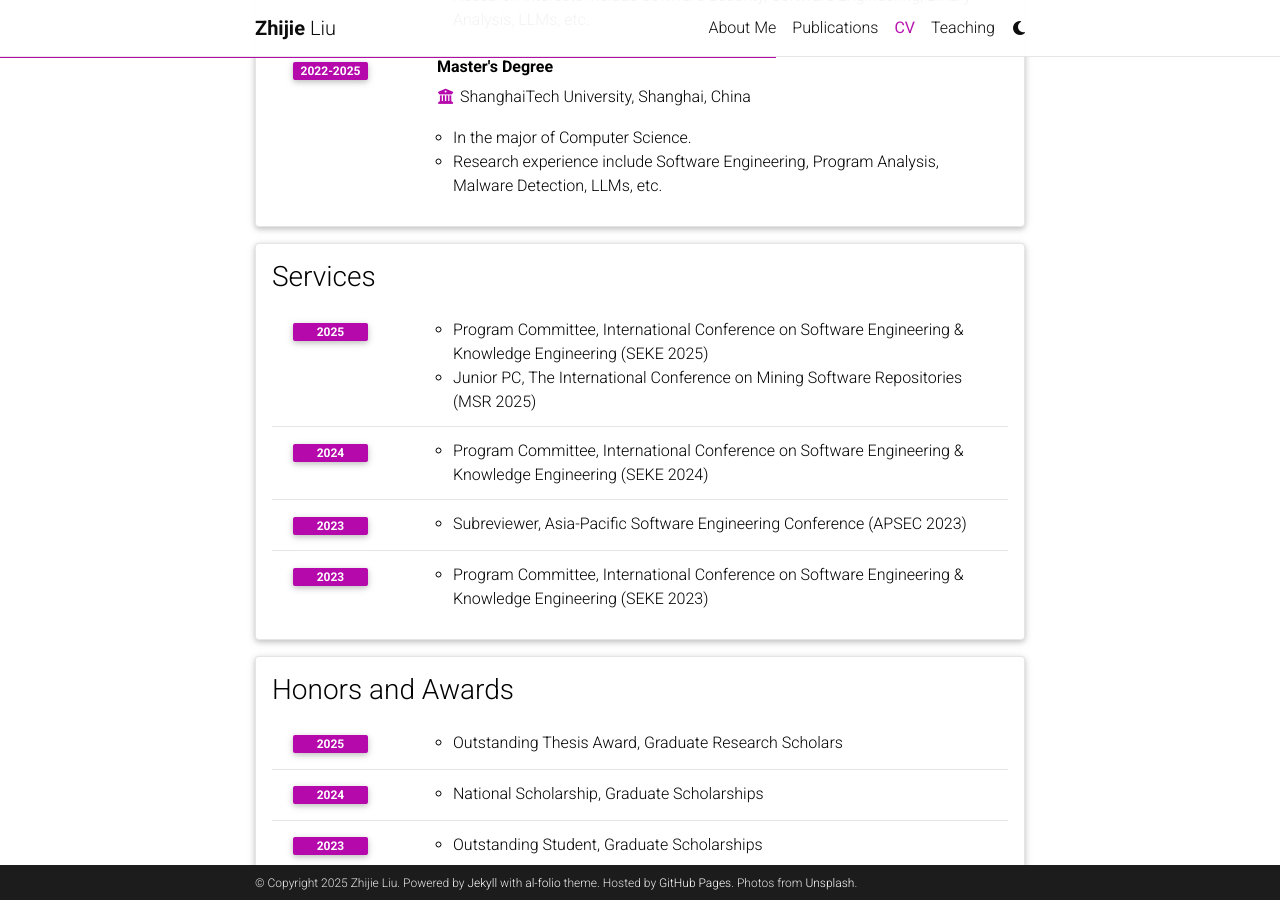
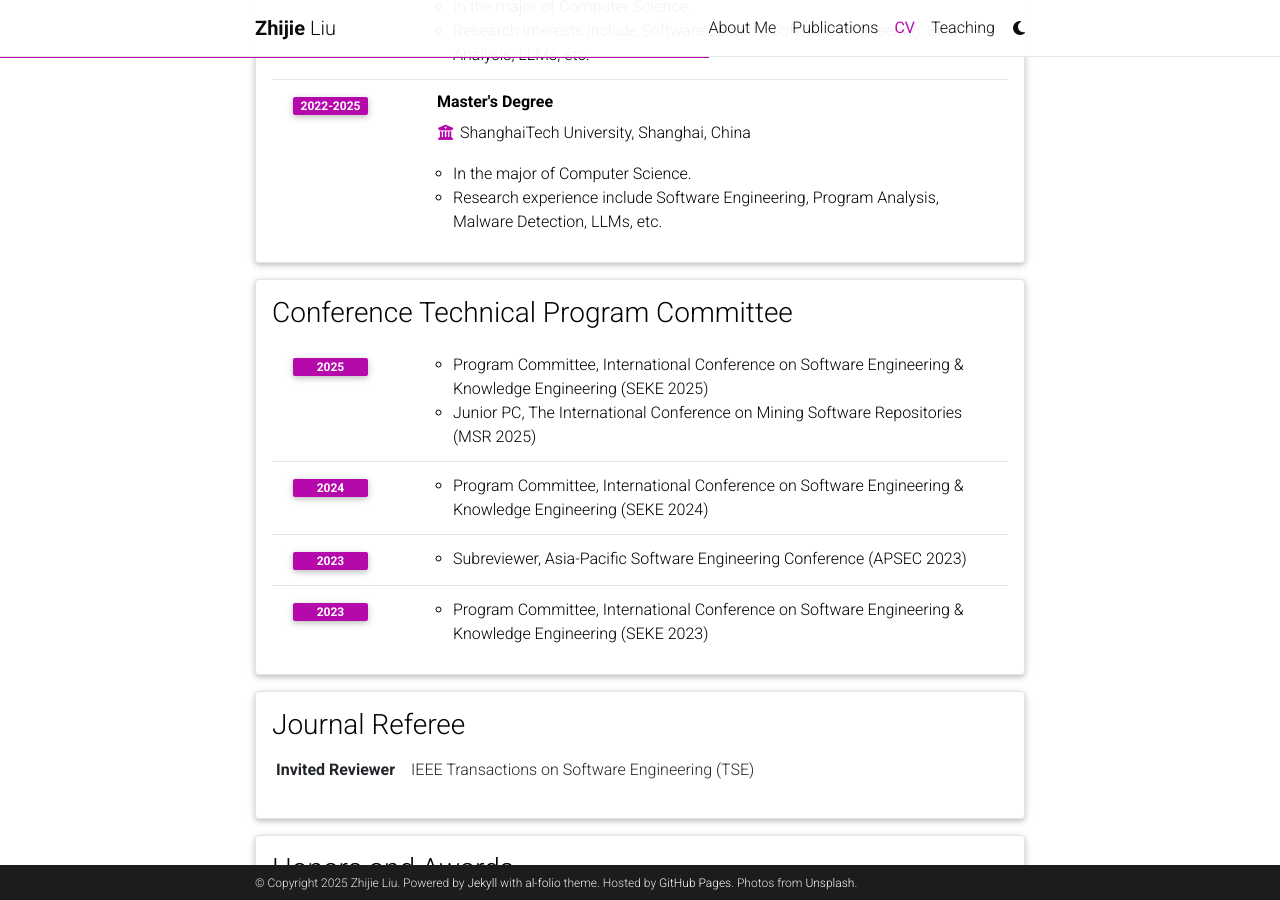
Before and after one commit to Rroscha/Rroscha.github.io, a Jekyll site: the page built from _pages/cv.md, in a window 1280 px wide and 900 px high, scrolled down 1157 px. Built offline with Jekyll 4.4.1, drawn with Linux system fonts in a browser that asks for light colours; comment, search, counter and statistics services are not loaded; a style sheet for code colours, icons or effects is not loaded; some of the changed text lies outside the part shown.

Commit message:
docs: update cv.yml

```diff
--- a/_data/cv.yml
+++ b/_data/cv.yml
@@ -35,7 +35,7 @@
         - In the major of Computer Science.
         - Research experience include Software Engineering, Program Analysis, Malware Detection, LLMs, etc.
 
-- title: Services
+- title: Conference Technical Program Committee
   type: time_table
   contents:
     - year: 2025
@@ -52,6 +52,11 @@
       items:
         - Program Committee, International Conference on Software Engineering & Knowledge Engineering (SEKE 2023)
 
+- title: Journal Referee
+  type: map
+  contents:
+    - name: Invited Reviewer
+      value: IEEE Transactions on Software Engineering (TSE)
 
 - title: Honors and Awards
   type: time_table
```
